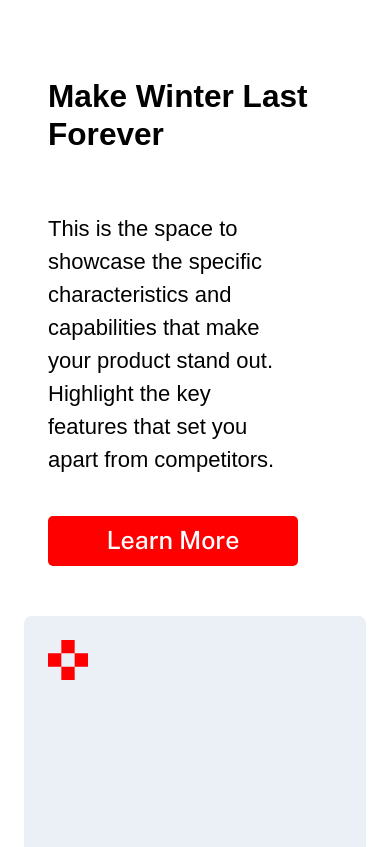
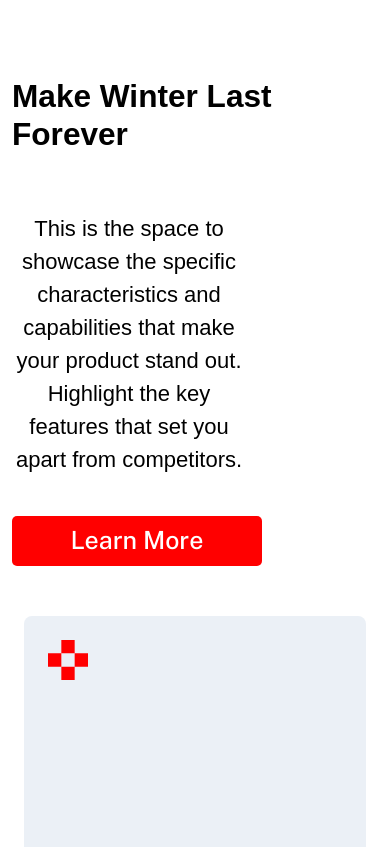
Before and after one commit to SandroAsa/website-project, a plain HTML site: page index.html in a window 390 px wide. Shown: the part 2722-3569 px from the top of the page. Drawn offline with nearby package versions, Linux system fonts and the light colour scheme; files whose address does not match are found by name.

Commit message:
slightly fixed responsive on main page

```diff
--- a/styles.css
+++ b/styles.css
@@ -447,7 +447,9 @@ a{
 @media screen and (max-width: 1024px) {
     .sectthree-info{
         flex-direction: column;
+        justify-content: center;
         gap: 24px;
+        text-align: center;
     }
     .sectthree-cards{
         grid-template-columns: 1fr 1fr;
@@ -471,10 +473,18 @@ a{
         padding: 0px 24px;
     }
     .sectthree-info{
-        padding: 50px 0px 50px 48px;
+        padding: 50px 0px 50px 12px;
+    }
+    .sectthree-info-text{
+        width: fit-content;
+        justify-content: center;
+    }
+    .sectthree-info-button{
+        display: flex;
+        justify-content: flex-start;
     }
     .sectthree-header-container{
-        padding-left: 48px;
+        padding-left: 12px;
     }
 }
 @media screen and (max-width: 660px) {
```
